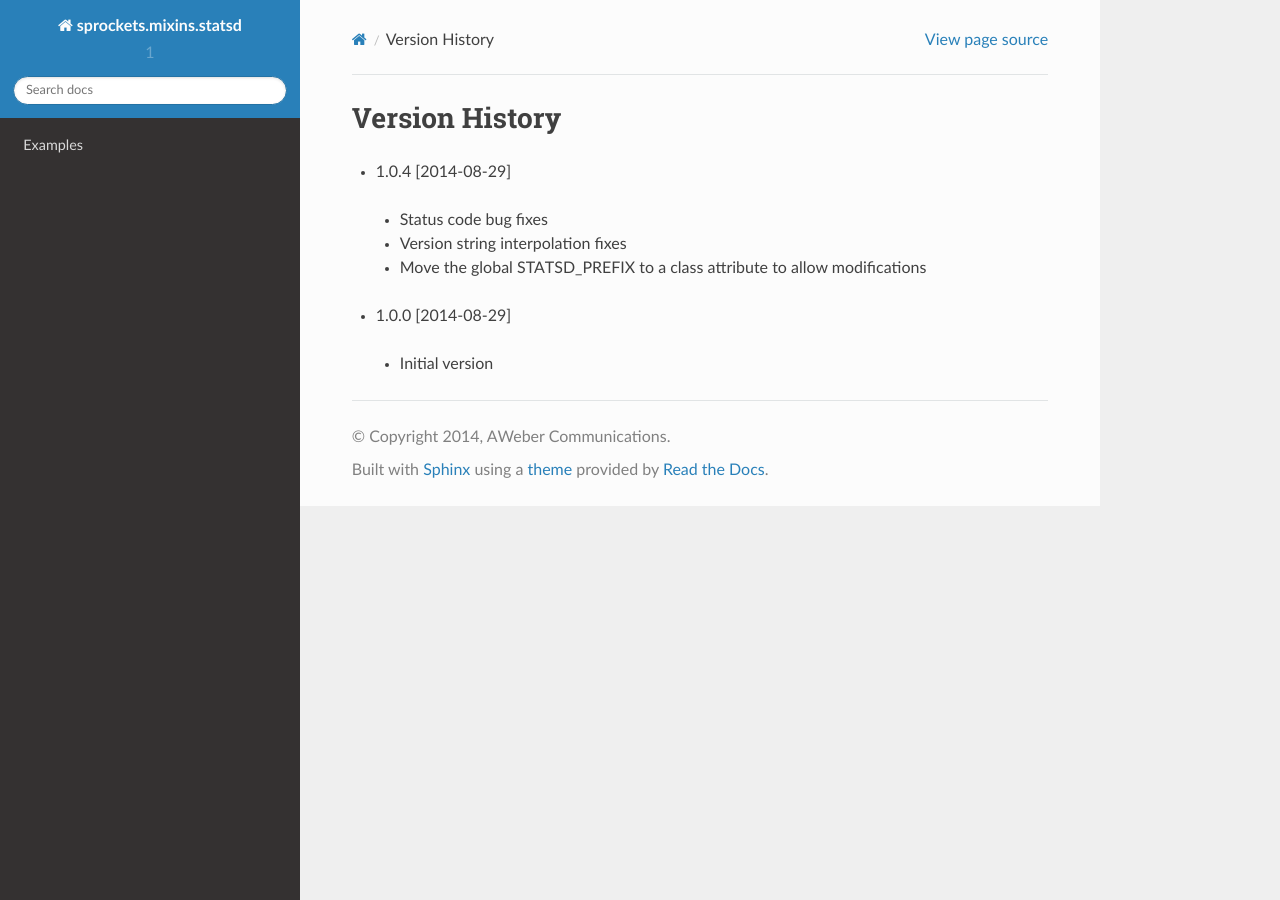
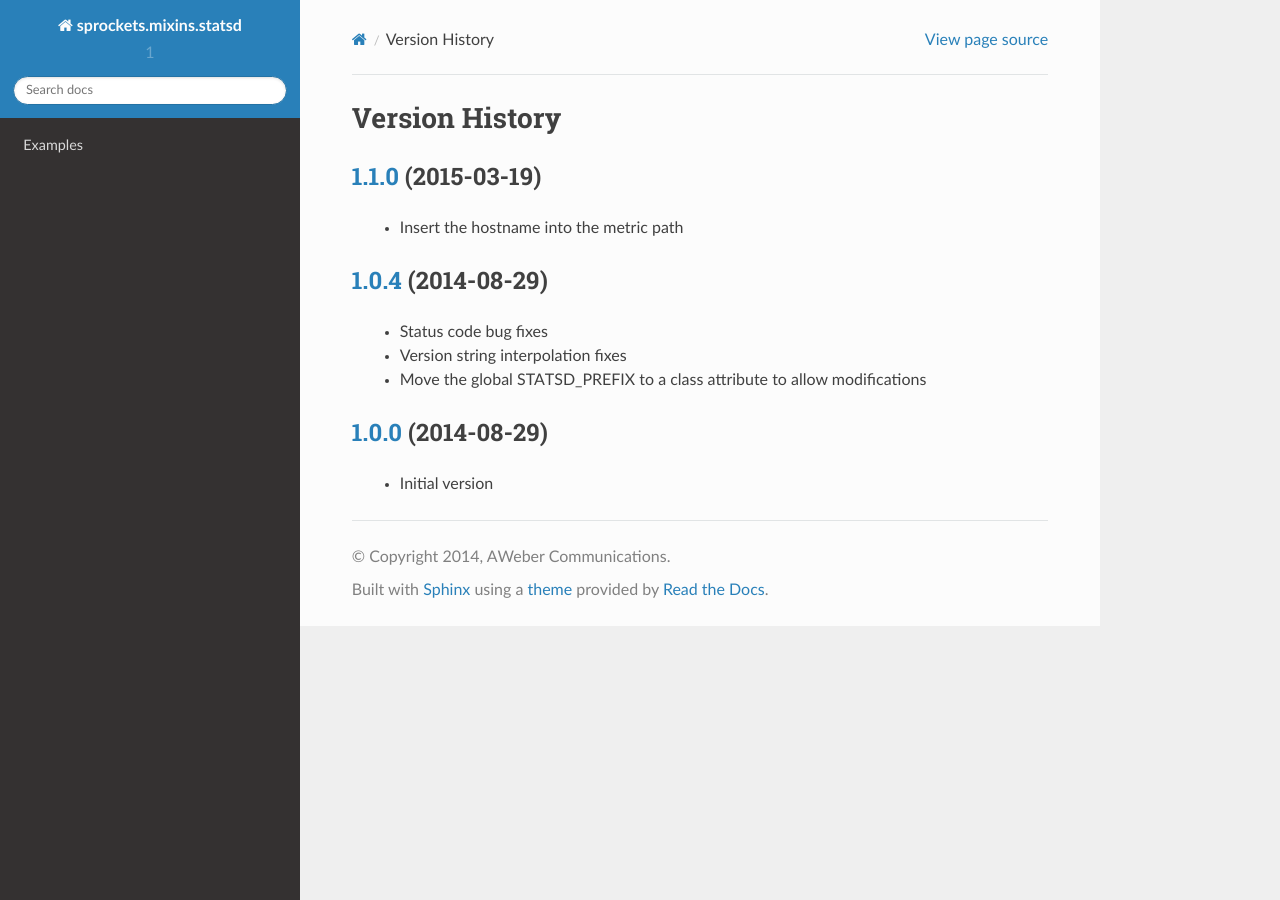
Before and after one commit to sprockets/sprockets.mixins.statsd, a Sphinx documentation site: the page built from docs/history.rst, in a window 1280 px wide. Built offline with Sphinx 7.4.7 and the Read the Docs theme 2.0.0, drawn with Linux system fonts in a browser that asks for light colours; the version number is read from the project's files by our own code.

Commit message:
Update history file

```diff
--- a/docs/history.rst
+++ b/docs/history.rst
@@ -1,9 +1,22 @@
 Version History
 ---------------
-- 1.0.4 [2014-08-29]
- - Status code bug fixes
- - Version string interpolation fixes
- - Move the global STATSD_PREFIX to a class attribute to allow modifications
 
-- 1.0.0 [2014-08-29]
- - Initial version
+`1.1.0`_ (2015-03-19)
+=====================
+
+ * Insert the hostname into the metric path
+
+`1.0.4`_ (2014-08-29)
+=====================
+ * Status code bug fixes
+ * Version string interpolation fixes
+ * Move the global STATSD_PREFIX to a class attribute to allow modifications
+
+`1.0.0`_ (2014-08-29)
+=====================
+ * Initial version
+
+
+.. _1.1.0: https://github-enterprise.colo.lair/aweber/communicator/compare/1.0.4...1.1.0
+.. _1.0.4: https://github-enterprise.colo.lair/aweber/communicator/compare/1.0.0...1.0.4
+.. _1.0.0: https://github-enterprise.colo.lair/aweber/communicator/compare/0.0.0...1.0.0
```
